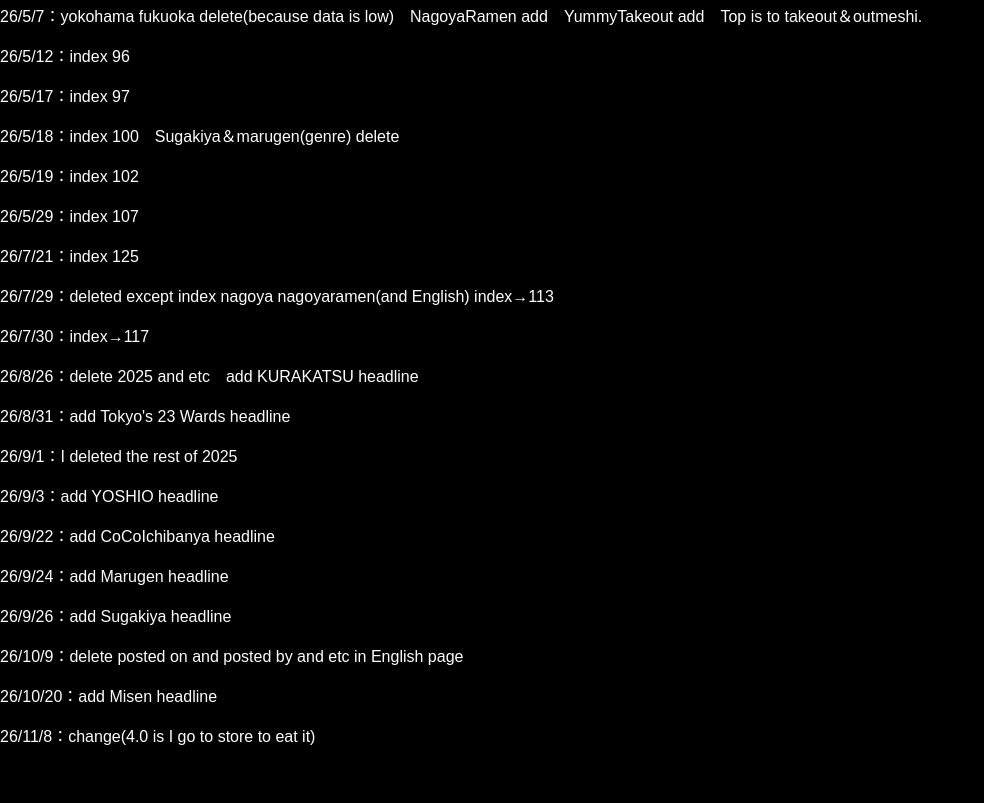
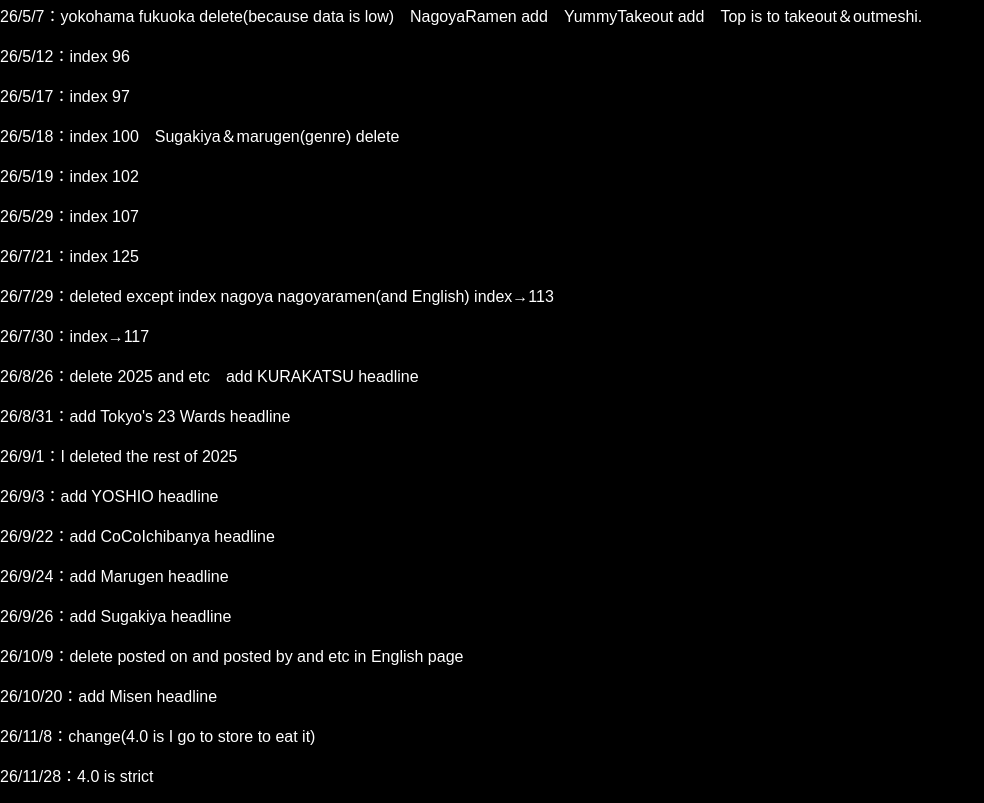
Before and after one commit to yummyworldxxx/myweb, a plain HTML site: page story.html in a window 1280 px wide. Shown: the part 6658-7461 px from the top of the page, without its empty margins (0-984 px from the left). Before the commit the page ends 7421 px from the top, so only its background shows below. Drawn offline with Linux system fonts and the light colour scheme.

Commit message:
Add files via upload

```diff
--- a/story.html
+++ b/story.html
@@ -396,6 +396,8 @@ Top Page header changes to No snacks・drinks・ice and healthy and yummy　Rame
 
 <p>26/11/8：change(4.0 is I go to store to eat it)</p>
 
+<p>26/11/28：4.0 is strict</p>
+
 
 </body>
 </html>
```
Also changed, not shown: storye.html (+2 -0 lines).
